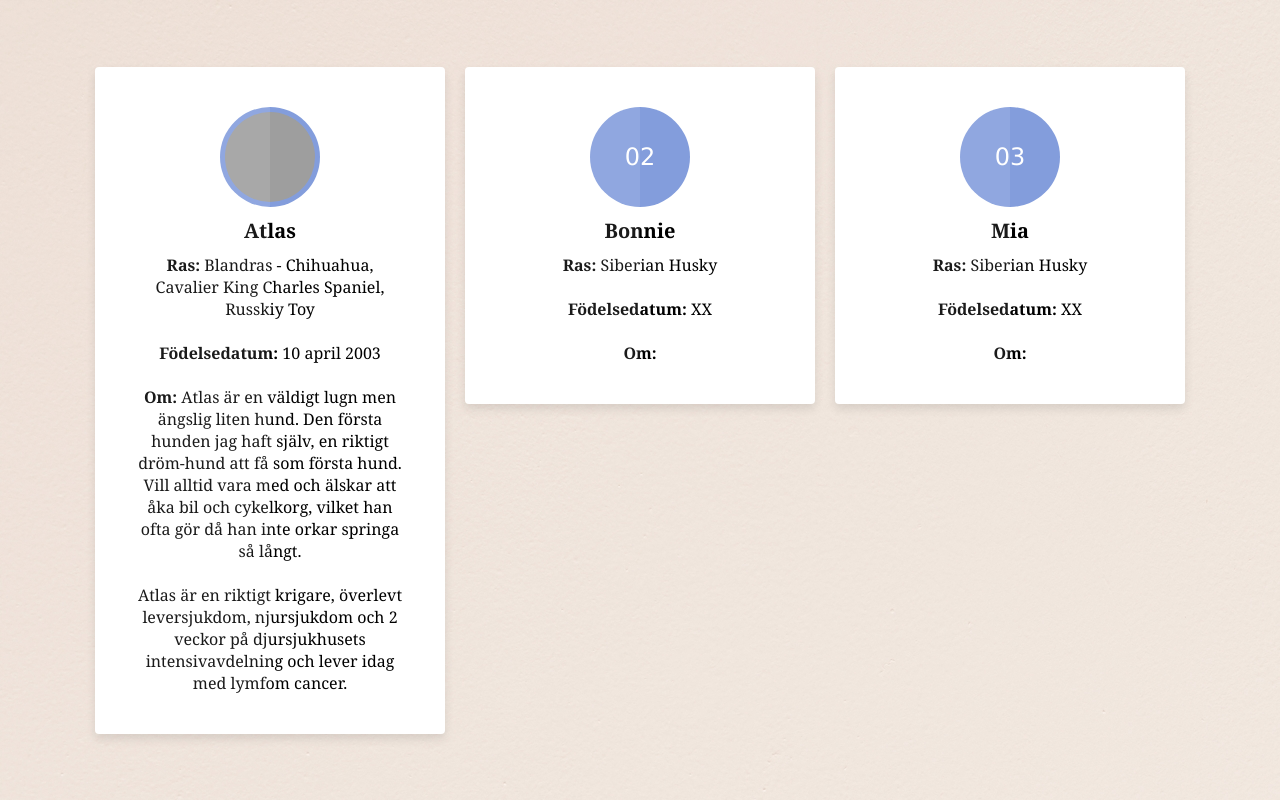
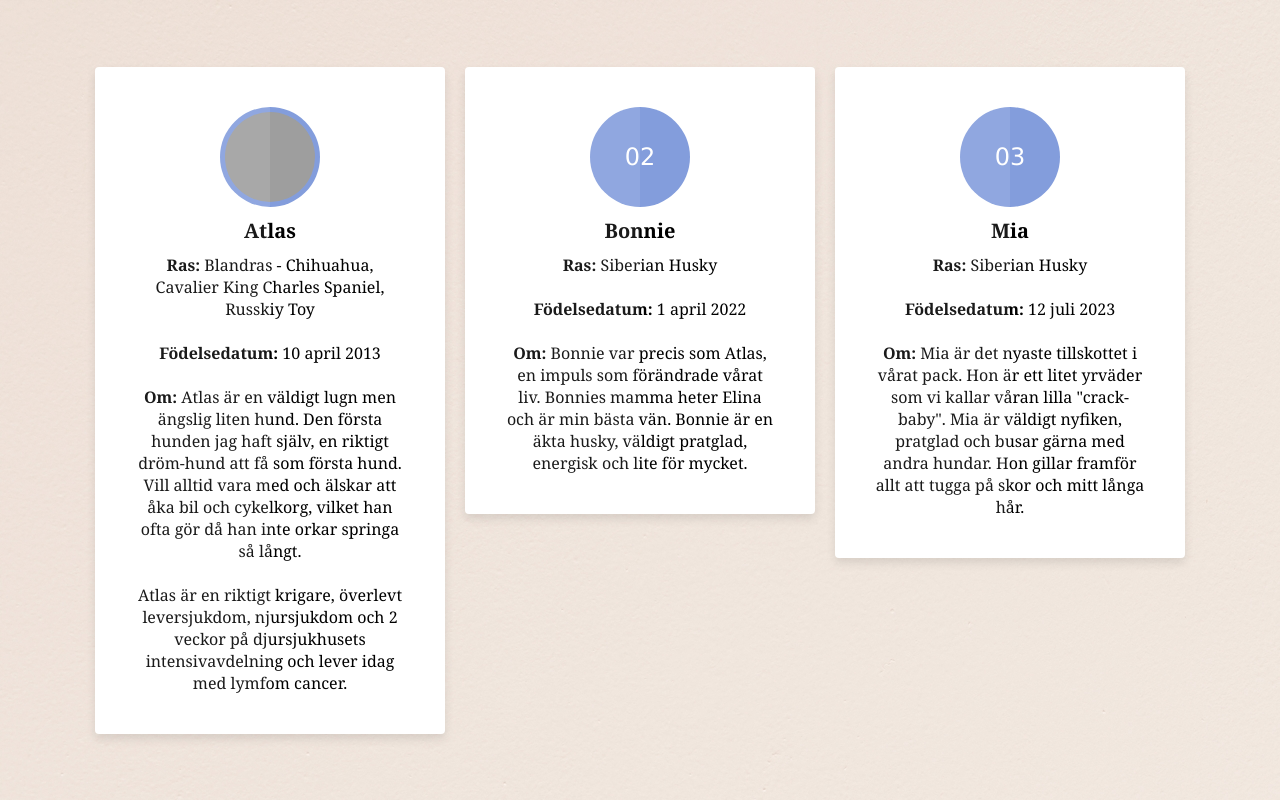
Before and after one commit to svinxen/Lektion_3, a plain HTML site: page index.html in a window 1280 px wide. Drawn offline with Linux system fonts and the light colour scheme; grey boxes are pictures that could not be loaded.

Commit message:
uppladdning

```diff
--- a/index.html
+++ b/index.html
@@ -15,7 +15,7 @@
             <div class="content">
                 <h3>Atlas</h3>
                 <p><b>Ras:</b> Blandras - Chihuahua, Cavalier King Charles Spaniel, Russkiy Toy<br><br>
-                <b>Födelsedatum:</b> 10 april 2003<br><br>
+                <b>Födelsedatum:</b> 10 april 2013<br><br>
                 <b>Om:</b> Atlas är en väldigt lugn men ängslig liten hund.
                 Den första hunden jag haft själv, en riktigt dröm-hund att få som första hund.
                 Vill alltid vara med och älskar att åka bil och cykelkorg, vilket han ofta gör då han inte orkar springa så långt.<br><br>
@@ -23,14 +23,16 @@
             </div>
         </div>
     </div>
+
     <div class="container">
         <div class="box">
             <div class="icon">02</div>
             <div class="content">
                 <h3>Bonnie</h3>
                 <p><b>Ras:</b> Siberian Husky<br><br>
-                    <b>Födelsedatum:</b> XX<br><br>
-                    <b>Om:</b>
+                    <b>Födelsedatum:</b> 1 april 2022<br><br>
+                    <b>Om:</b> Bonnie var precis som Atlas, en impuls som förändrade vårat liv.
+                    Bonnies mamma heter Elina och är min bästa vän. Bonnie är en äkta husky, väldigt pratglad, energisk och lite för mycket.
             </div>
         </div>
     </div>
@@ -41,8 +43,11 @@
             <div class="content">
                 <h3>Mia</h3>
                 <p><b>Ras:</b> Siberian Husky<br><br>
-                    <b>Födelsedatum:</b> XX<br><br>
-                    <b>Om:</b>
+                    <b>Födelsedatum:</b> 12 juli 2023<br><br>
+                    <b>Om:</b> Mia är det nyaste tillskottet i vårat pack.
+                    Hon är ett litet yrväder som vi kallar våran lilla "crack-baby".
+                    Mia är väldigt nyfiken, pratglad och busar gärna med andra hundar.
+                    Hon gillar framför allt att tugga på skor och mitt långa hår.
             </div>
         </div>
     </div>
```
